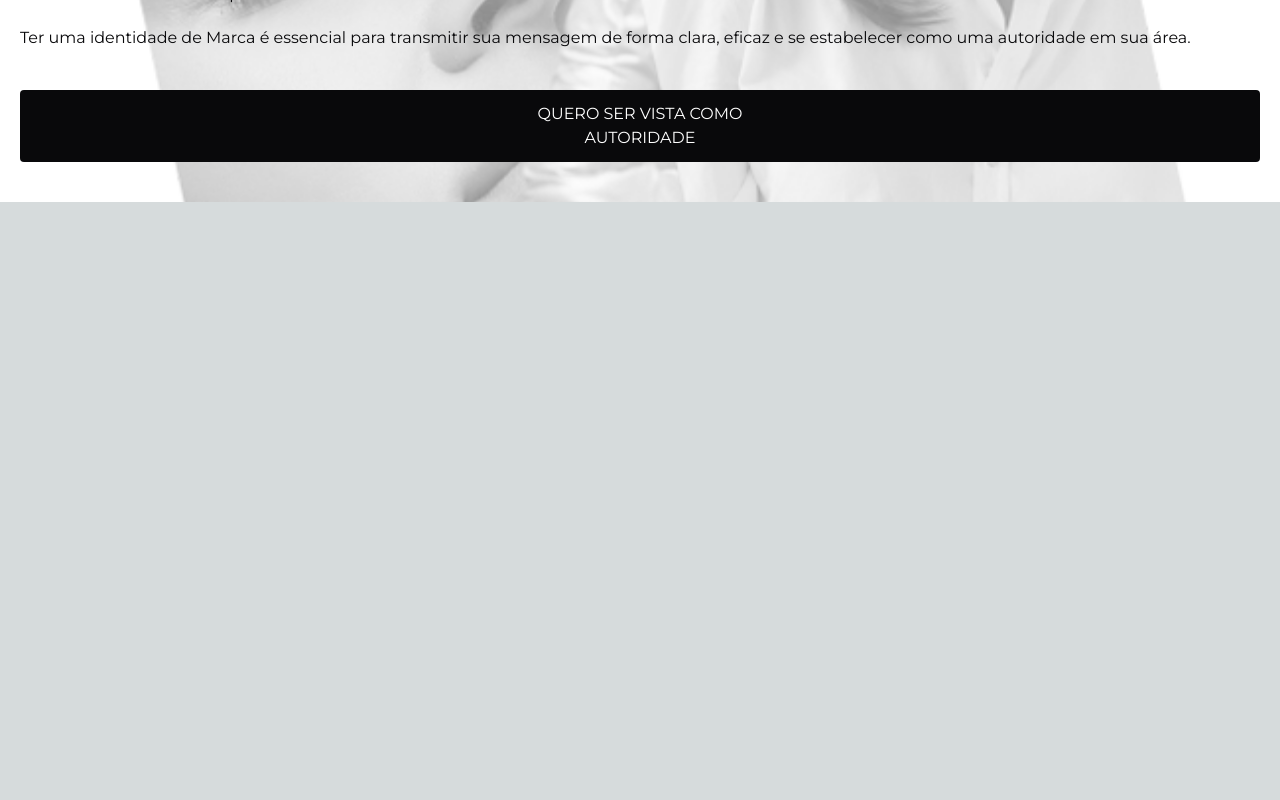
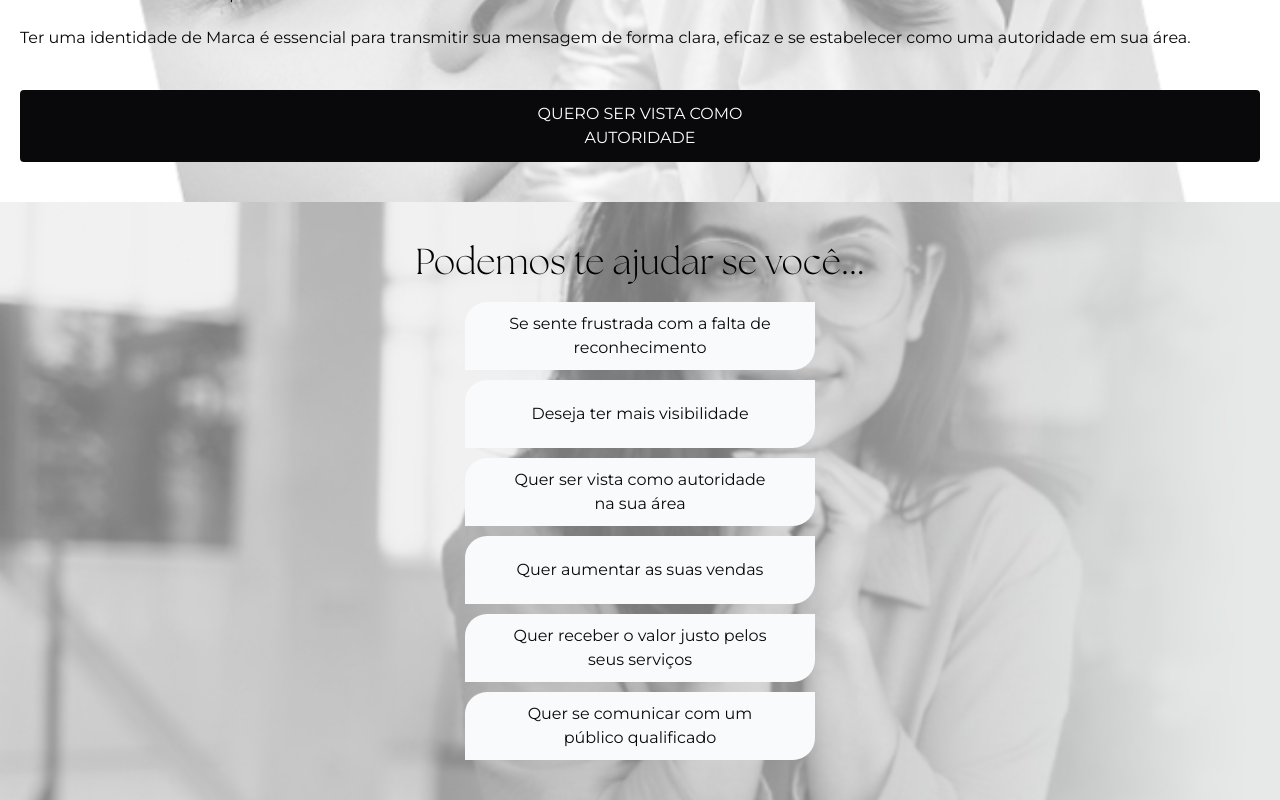
Before and after one commit to matheusmfl/landing-la-aust, a Next.js app: page / in a window 1280 px wide. Shown: the part 2599-3399 px from the top of the page. Before the commit the page ends 2801 px from the top, so only its background shows below. Built offline with nearby package versions, Linux system fonts and the light colour scheme.

Commit message:
Create section 4

```diff
--- a/src/components/Section3.tsx
+++ b/src/components/Section3.tsx
@@ -2,7 +2,7 @@ import { Button } from './microComponents/Button'
 import { H2 } from './microComponents/H2'
 import { Span } from './microComponents/Span'
 
-export default function Section2() {
+export default function Section3() {
   return (
     <section
       className="px-5 py-10 flex flex-col gap-10 bg-cover bg-opacity-80 bg-center h-full"
--- /dev/null
+++ b/src/components/Section4.tsx
@@ -0,0 +1,36 @@
+import { ReactNode } from 'react'
+import { H2 } from './microComponents/H2'
+
+type baloonProps = {
+  children: ReactNode
+}
+
+function Baloon({ children }: baloonProps) {
+  return (
+    <div
+      className="bg-gray-50 w-[350px] h-[68px]
+     flex items-center justify-center text-center px-10 rounded-tl-[22px] rounded-br-[22px]"
+    >
+      {children}
+    </div>
+  )
+}
+
+export default function Section4() {
+  return (
+    <section
+      className="py-10 px-5 flex flex-col items-center justify-center gap-5 bg-cover bg-opacity-80 bg-center"
+      style={{ backgroundImage: "url('/section4.jpg')" }}
+    >
+      <H2>Podemos te ajudar se você... </H2>
+      <div className="font-Montserrat text-base text-zinc-950 flex flex-col gap-[10px]">
+        <Baloon>Se sente frustrada com a falta de reconhecimento</Baloon>
+        <Baloon>Deseja ter mais visibilidade</Baloon>
+        <Baloon>Quer ser vista como autoridade na sua área</Baloon>
+        <Baloon>Quer aumentar as suas vendas</Baloon>
+        <Baloon>Quer receber o valor justo pelos seus serviços</Baloon>
+        <Baloon>Quer se comunicar com um público qualificado</Baloon>
+      </div>
+    </section>
+  )
+}
--- a/src/pages/index.tsx
+++ b/src/pages/index.tsx
@@ -2,6 +2,7 @@ import Header from '@/components/Header'
 import Section1 from '@/components/Section1'
 import Section2 from '@/components/Section2'
 import Section3 from '@/components/Section3'
+import Section4 from '@/components/Section4'
 
 export default function Home() {
   return (
@@ -10,6 +11,7 @@ export default function Home() {
       <Section1 />
       <Section2 />
       <Section3 />
+      <Section4 />
     </>
   )
 }
```
Also changed, not shown: public/section4.jpg (added).
